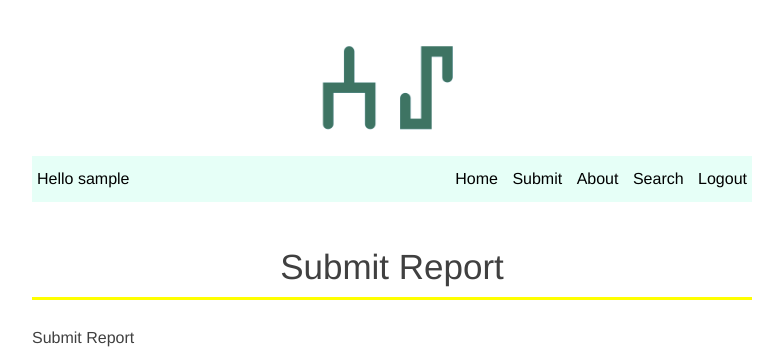
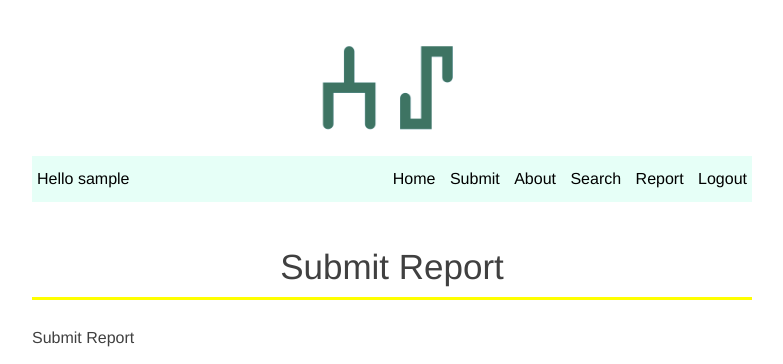
Before and after one commit to lyk2018-python/elifin-okuzu, a Django app: page /report/ in a window 1280 px wide. Shown: the top 364 px of the page, without its empty margins (248-1031 px from the left). Run offline with Django 3.2, Linux system fonts and the light colour scheme; the visitor is signed in with stand-in values (Sample User, id 1); some libraries are stand-ins or nearby versions.

Commit message:
report url fix

```diff
--- a/elifinokuzu/templates/base.html
+++ b/elifinokuzu/templates/base.html
@@ -30,6 +30,7 @@
         <a href="{% url 'about' %}">{% trans 'About' %}</a>
         <a href="{% url 'search' %}">{% trans 'Search' %}</a>
         {% if user.is_authenticated %}
+          <a href="{% url 'report'%}">{% trans 'Report' %}</a>
           <a href="{% url 'logout'%}">{% trans 'Logout' %}</a>
         {% else %}
           <a href="{% url 'signup'%}">{% trans 'Signup' %}</a>
@@ -46,6 +47,7 @@
           <li><a href="{% url 'about' %}">{% trans 'About' %}</a></li>
           <li><a href="{% url 'search' %}">{% trans 'Search' %}</a></li>
           {% if user.is_authenticated %}
+            <a href="{% url 'report'%}">{% trans 'Report' %}</a>
             <a href="{% url 'logout'%}">{% trans 'Logout' %}</a>
           {% else %}
             <a href="{% url 'signup'%}">{% trans 'Signup' %}</a>
--- a/elifinokuzu/templates/node_detail.html
+++ b/elifinokuzu/templates/node_detail.html
@@ -3,9 +3,6 @@
 
 {% block title %}{{ node.name }}{% endblock %}
 {% block content %}
-    <form action="/report">
-      <input type="submit" class="report_button" value="Report" />
-  </form>
   <h1>{{ node.name }}</h1>
   {% if incoming %}
     <h1>Incoming</h1>
```
